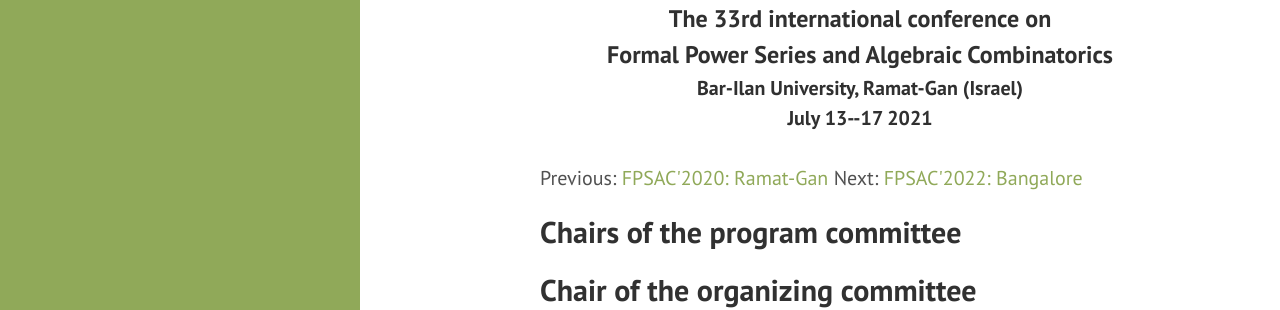
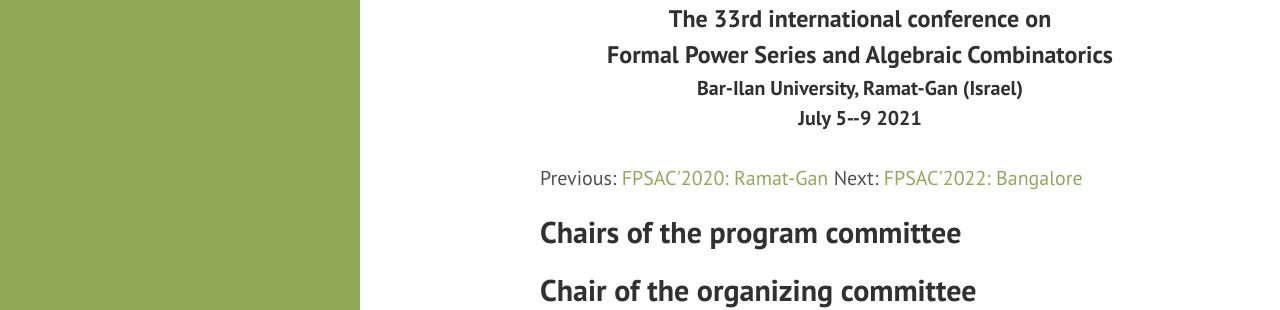
Before and after one commit to FPSAC/FPSAC.github.io, a Jekyll site: the page built from _confs/fpsac-2021.md, in a window 1280 px wide and 1130 px high. Shown: the part 139-449 px from the top of the window. Built offline with Jekyll 4.4.1, drawn with Linux system fonts in a browser that asks for light colours.

Commit message:
fixed typo in date

```diff
--- a/_confs/fpsac-2021.md
+++ b/_confs/fpsac-2021.md
@@ -5,7 +5,7 @@
 institution: Bar-Ilan University
 town: Ramat-Gan
 country: Israel
-dates: July 13--17
+dates: July 5--9
 site:
 poster:
 
```
